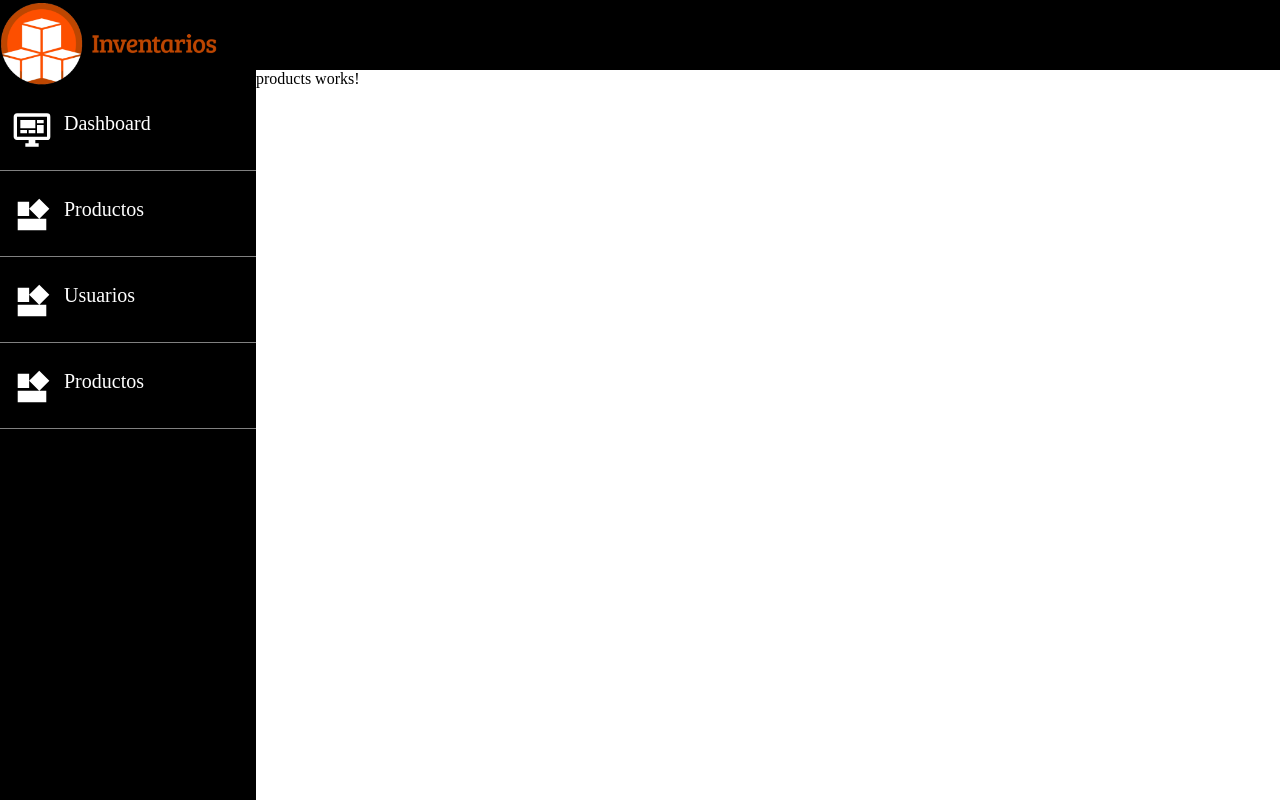
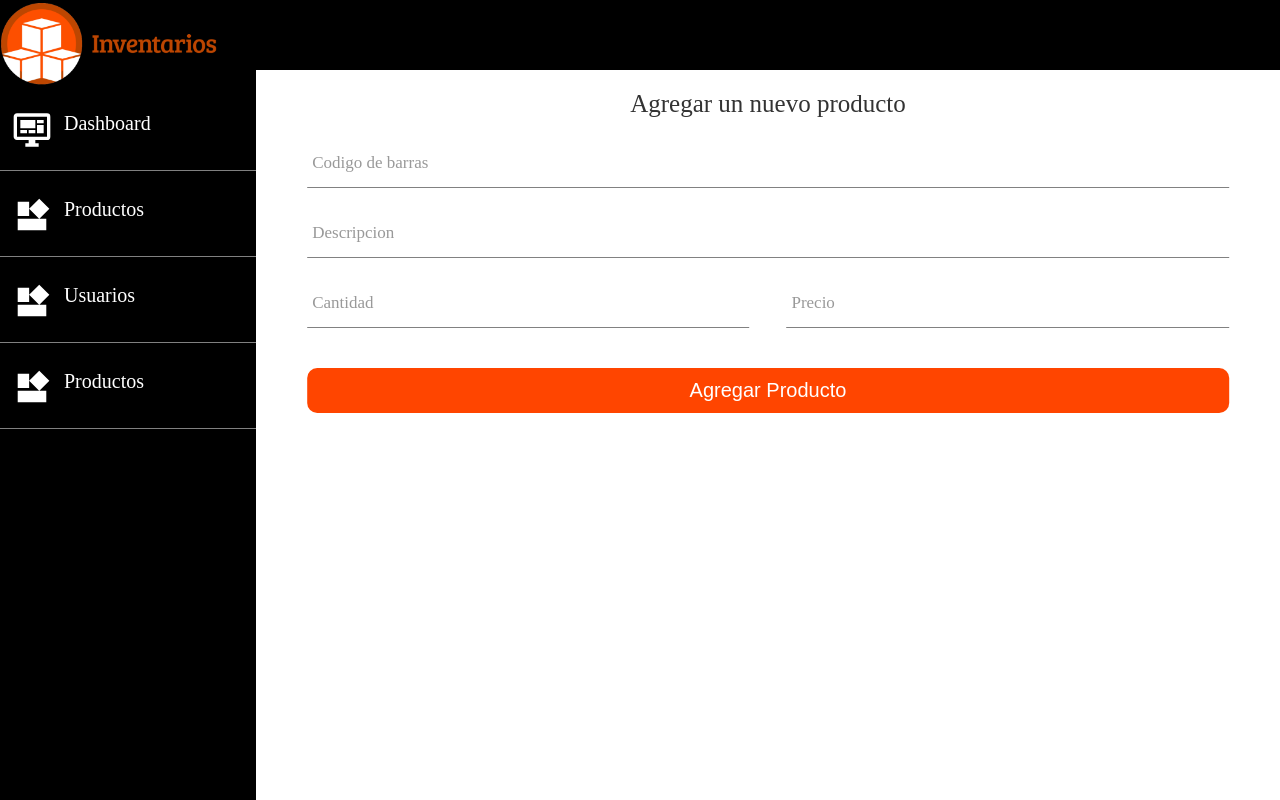
Before and after one commit to UlisesLopez00/cdi-project, an Angular app: page /products in a window 1280 px wide. Built offline with nearby package versions, Linux system fonts and the light colour scheme.

Commit message:
Formulario Item Comleto

```diff
--- a/src/app/app.component.css
+++ b/src/app/app.component.css
@@ -3,4 +3,5 @@
     width: 80%;
     top: 70px;
     left: 20%;
+    overflow-y: auto;
 }
--- a/src/app/components/navbar/navbar.component.css
+++ b/src/app/components/navbar/navbar.component.css
@@ -1,5 +1,5 @@
 .navbar {
-  position: absolute;
+  position: fixed;
   width: 20%;
   height: 100%;
   background-color: black;
@@ -7,12 +7,13 @@
   left: 0%;
 }
 .header {
-  position: absolute;
+  position: fixed;
   width: 80%;
   height: 70px;
   top: 0%;
   right: 0%;
   background-color: black;
+  z-index: 9;
 }
 .logo {
   position: relative;
--- a/src/app/pages/products/products.component.css
+++ b/src/app/pages/products/products.component.css
@@ -0,0 +1,153 @@
+.form h3{
+    text-align: center;
+    font-size: 25px;
+    color: #333;
+    font-weight: 300;
+    padding: 20px;
+}
+.floating-form {
+    position: relative;
+    width: 90%;
+    left: 50%;
+    transform: translate(-50%);
+  }
+  .btnAgregar{
+    position: relative;
+    width: 100%;
+    height: 45px;
+    border:none;
+    border-radius: 10px;
+    background-color: orangered;
+    color: white;
+    font-size: 20px;
+    margin-top: 20px;
+    cursor: pointer;
+  }
+  .floating-label {
+    position: relative;
+    margin-bottom: 20px;
+    width: 100%;
+  }
+  .split {
+    position: relative;
+    margin-bottom: 20px;
+    width: 48%;
+    display: inline-block;
+  }
+  .floating-input,
+  .floating-select {
+    font-size: 16px;
+    padding: 4px 4px;
+    height: 50px;
+    background-color: transparent;
+    border: none;
+    width: 100%;
+    border-bottom: 1px solid #818181;
+    color: rgb(100, 100, 100);
+  }
+
+  .floating-input:focus,
+  .floating-select:focus {
+    outline: none;
+    border: none;
+    border-bottom: 1px solid orangered;
+  }
+
+  label {
+    color: #999;
+    font-size: 17px;
+    font-weight: normal;
+    position: absolute;
+    pointer-events: none;
+    left: 5px;
+    top: 50%;
+    transform: translate(-0%, -50%);
+    transition: 0.2s ease all;
+    -moz-transition: 0.2s ease all;
+    -webkit-transition: 0.2s ease all;
+  }
+
+  .floating-input:focus ~ label,
+  .floating-input:not(:placeholder-shown) ~ label {
+    top: -0%;
+    font-size: 14px;
+    color: orangered;
+  }
+
+  .floating-select:focus ~ label,
+  .floating-select:not([value=""]):valid ~ label {
+    top: -18px;
+    font-size: 14px;
+    color: #5264ae;
+  }
+
+  /* active state */
+  .floating-input:focus ~ .bar:before,
+  .floating-input:focus ~ .bar:after,
+  .floating-select:focus ~ .bar:before,
+  .floating-select:focus ~ .bar:after {
+    width: 50%;
+  }
+
+  *,
+  *:before,
+  *:after {
+    -webkit-box-sizing: border-box;
+    -moz-box-sizing: border-box;
+    box-sizing: border-box;
+  }
+
+  .floating-textarea {
+    min-height: 30px;
+    max-height: 260px;
+    overflow: hidden;
+    overflow-x: hidden;
+  }
+
+  /* highlighter */
+  .highlight {
+    position: absolute;
+    height: 50%;
+    width: 100%;
+    top: 15%;
+    left: 0;
+    pointer-events: none;
+    opacity: 0.5;
+  }
+
+  /* active state */
+  .floating-input:focus ~ .highlight,
+  .floating-select:focus ~ .highlight {
+    -webkit-animation: inputHighlighter 0.3s ease;
+    -moz-animation: inputHighlighter 0.3s ease;
+    animation: inputHighlighter 0.3s ease;
+  }
+
+  /* animation */
+  @-webkit-keyframes inputHighlighter {
+    from {
+      background: #5264ae;
+    }
+    to {
+      width: 0;
+      background: transparent;
+    }
+  }
+  @-moz-keyframes inputHighlighter {
+    from {
+      background: #5264ae;
+    }
+    to {
+      width: 0;
+      background: transparent;
+    }
+  }
+  @keyframes inputHighlighter {
+    from {
+      background: #5264ae;
+    }
+    to {
+      width: 0;
+      background: transparent;
+    }
+  }
--- a/src/app/pages/products/products.component.html
+++ b/src/app/pages/products/products.component.html
@@ -1 +1,49 @@
-<p>products works!</p>
+<app-alerttime [data]="alerta"></app-alerttime>
+<div class="form">
+  <h3>Agregar un nuevo producto</h3>
+  <div class="floating-form">
+    <div class="floating-label">
+      <input
+        class="floating-input"
+        type="text"
+        placeholder=" "
+        [(ngModel)]="cdb"
+        (keyup.enter)="focus('description')"
+      />
+      <span class="highlight"></span>
+      <label>Codigo de barras</label>
+    </div>
+    <div class="floating-label">
+      <input
+        class="floating-input"
+        type="text"
+        placeholder=" "
+        id="description"
+        [(ngModel)]="descripcion"
+      />
+      <span class="highlight"></span>
+      <label>Descripcion</label>
+    </div>
+    <div class="floating-label split" style="margin-right: 4%">
+      <input
+        class="floating-input"
+        type="text"
+        placeholder=" "
+        [(ngModel)]="cantidad"
+      />
+      <span class="highlight"></span>
+      <label>Cantidad</label>
+    </div>
+    <div class="floating-label split">
+      <input
+        class="floating-input"
+        type="text"
+        placeholder=" "
+        [(ngModel)]="precio"
+      />
+      <span class="highlight"></span>
+      <label>Precio</label>
+    </div>
+    <button (click)="registrar()" class="btnAgregar">Agregar Producto</button>
+  </div>
+</div>
--- a/src/app/pages/products/products.component.ts
+++ b/src/app/pages/products/products.component.ts
@@ -3,13 +3,38 @@ import { Component, OnInit } from '@angular/core';
 @Component({
   selector: 'app-products',
   templateUrl: './products.component.html',
-  styleUrls: ['./products.component.css']
+  styleUrls: ['./products.component.css'],
 })
 export class ProductsComponent implements OnInit {
-
-  constructor() { }
-
-  ngOnInit(): void {
+  constructor() {}
+  public alerta:any = {}
+  public cdb: any = '';
+  public descripcion: string = '';
+  public precio?: number;
+  public cantidad?: number;
+  ngOnInit(): void {}
+  public focus(id: any) {
+    document.getElementById(id)?.focus();
+    console.log('hola');
   }
 
+
+
+  public registrar(){
+    let data ={
+      cdb:this.cdb,
+      descripcion:this.descripcion,
+      precio:this.precio,
+      cantidad:this.cantidad
+    }
+    if (!this.cdb || !this.descripcion || !this.precio || !this.cantidad) {
+      console.log("Error");
+
+      this.alerta={
+        show:true,
+        msg:'Todos los campos son obligatorios',
+        color:'#FFCC00'
+      }
+    }
+  }
 }
--- a/src/styles.css
+++ b/src/styles.css
@@ -2,4 +2,6 @@
 *{
     margin:0%;
     padding: 0%;
+
+
 }
```
